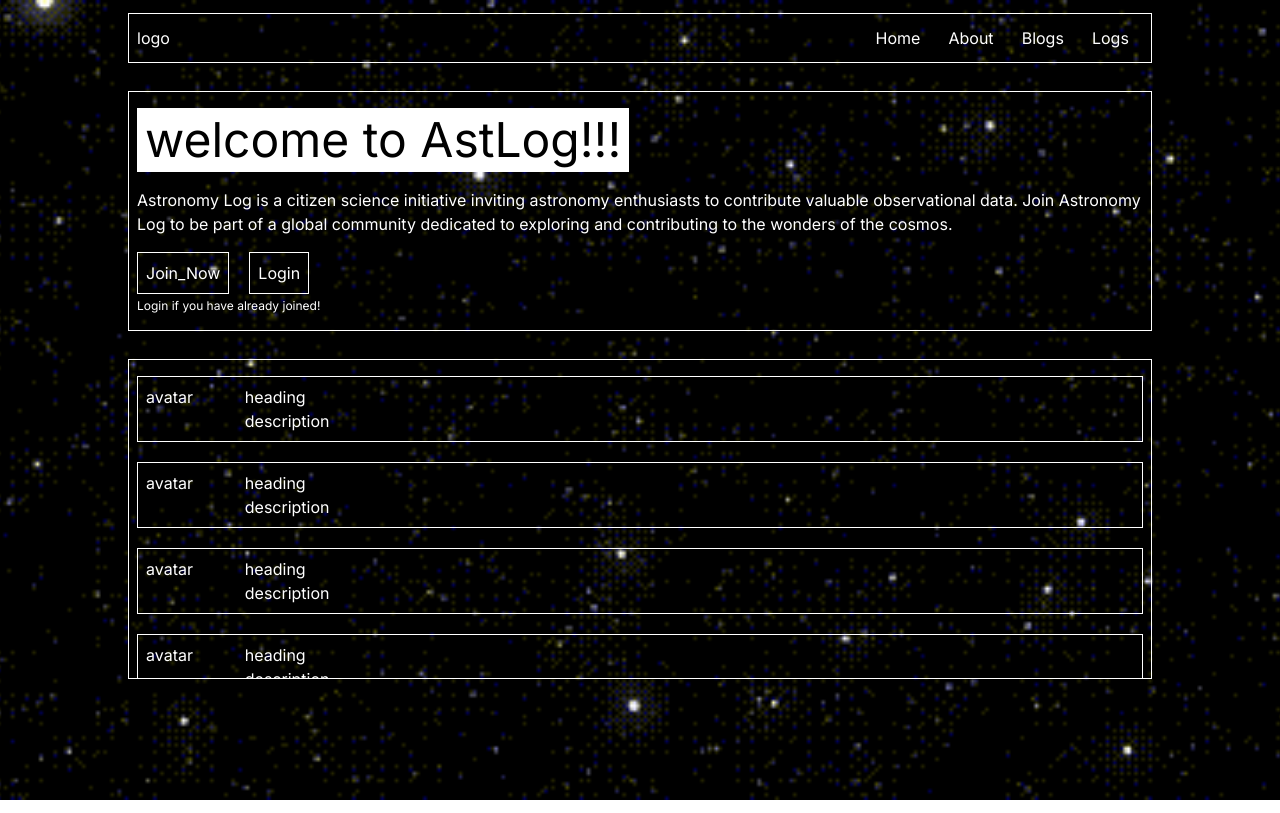
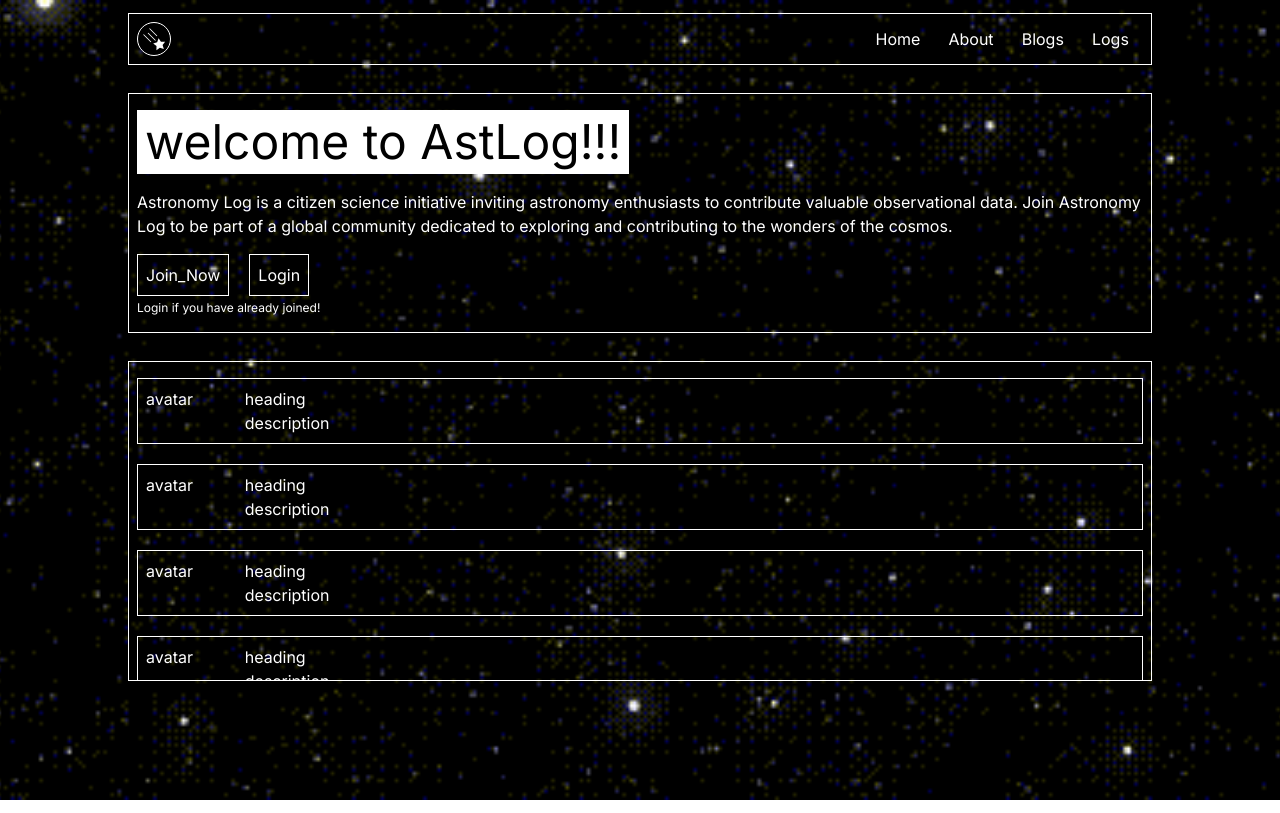
Before and after one commit to HARISH-SATHISH/AL, a Next.js app: page / in a window 1280 px wide. Built offline with nearby package versions, Linux system fonts and the light colour scheme.

Commit message:
added logo

```diff
--- a/app/components/Navbar.tsx
+++ b/app/components/Navbar.tsx
@@ -1,10 +1,11 @@
 import Link from 'next/link'
 import React from 'react'
+import { GiFallingStar } from "react-icons/gi";
 
 const Navbar = () => {
     return (
         <div className='cursor-pointer p-2 text-white flex flex-row justify-between items-center mx-[10%] mt-[1%] border border-white'>
-            <span>logo</span>
+            <span className=' text-2xl border border-white rounded-full p-1'><GiFallingStar/></span>
             <nav className='mr-[7%]'>
                 <ul className='flex flex-row '>
                     <li className='mr-[10%] cursor-pointer p-1'>Home</li>
--- a/package.json
+++ b/package.json
@@ -13,6 +13,7 @@
     "next-videos": "^1.4.1",
     "react": "^18",
     "react-dom": "^18",
+    "react-icons": "^4.12.0",
     "typewriter-effect": "^2.21.0"
   },
   "devDependencies": {
```
Also changed, not shown: 1 other file (tests, documents, lock files or other folders).
